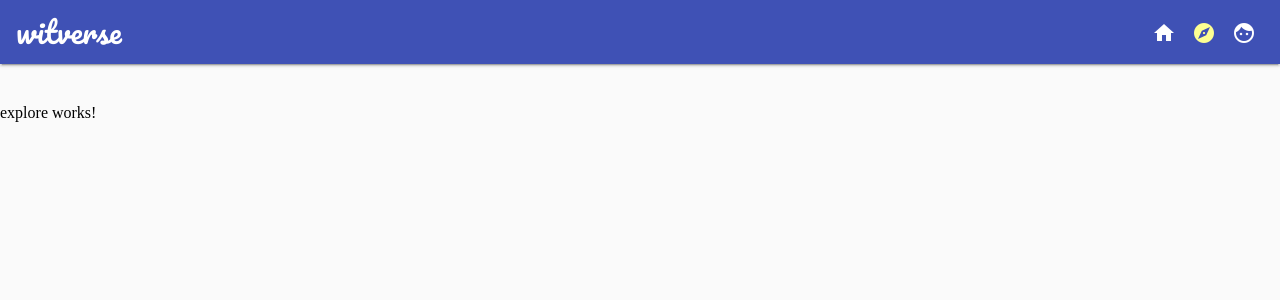
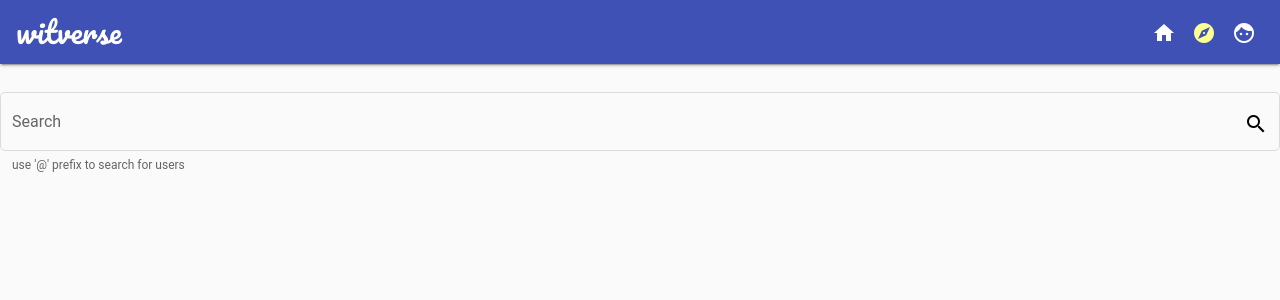
Before and after one commit to ajaypanthagani/witverse-frontend, an Angular app: page /a/home in a window 1280 px wide. Both pictures are taken after a click on the button "explore". Shown: the top 300 px of the page. Built offline with nearby package versions, Linux system fonts and the light colour scheme.

Commit message:
created search component and search service

```diff
--- a/src/app/authorized/authorized.module.ts
+++ b/src/app/authorized/authorized.module.ts
@@ -8,6 +8,7 @@ import { FormBuilder, FormsModule, ReactiveFormsModule } from '@angular/forms';
 
 // services imports
 import { QuoteService } from './services/quote.service';
+import { SearchService } from './services/search.service';
 
 /*material imports module*/
 import { MatImportsModule } from '../mat-imports/mat-imports.module';
@@ -23,6 +24,7 @@ import { NewsfeedComponent } from './newsfeed/newsfeed.component';
 import { QuoteComponent } from './quote/quote.component';
 import { QuoteCreateComponent } from './quote-create/quote-create.component';
 import { TrendingComponent } from './trending/trending.component';
+import { SearchComponent } from './search/search.component';
 
 
 
@@ -39,7 +41,7 @@ import { TrendingComponent } from './trending/trending.component';
     NewsfeedComponent,
     QuoteComponent,
     QuoteCreateComponent,
-    TrendingComponent
+    TrendingComponent, SearchComponent
   ],
   imports: [
     CommonModule,
@@ -52,6 +54,7 @@ import { TrendingComponent } from './trending/trending.component';
 
     FormBuilder,
     QuoteService,
+    SearchService
 
   ]
 })
--- a/src/app/authorized/explore/explore.component.html
+++ b/src/app/authorized/explore/explore.component.html
@@ -1 +1,7 @@
-<p>explore works!</p>
+<app-search></app-search>
+
+<p>
+
+    {{data}}
+
+</p>
--- a/src/app/authorized/explore/explore.component.ts
+++ b/src/app/authorized/explore/explore.component.ts
@@ -1,4 +1,5 @@
 import { Component, OnInit } from '@angular/core';
+import { SearchService } from '../services/search.service';
 
 @Component({
   selector: 'app-explore',
@@ -7,7 +8,18 @@ import { Component, OnInit } from '@angular/core';
 })
 export class ExploreComponent implements OnInit {
 
-  constructor() { }
+  data : any;
+
+  constructor(private search : SearchService) {
+
+    this.search.emmit().subscribe(
+      (data) => {
+
+        this.data = data;
+
+      }
+    )
+  }
 
   ngOnInit(): void {
   }
--- /dev/null
+++ b/src/app/authorized/search/search.component.html
@@ -0,0 +1,20 @@
+
+
+<form [formGroup]="searchForm">
+
+  <mat-form-field class="search-form-field" appearance="outline">
+    <mat-label>Search</mat-label>
+
+    <input class="search-input-field" matInput placeholder="search & explore" formControlName="searchValue">
+
+      <!-- clear me button -->
+    <button mat-icon-button class="clear-button" *ngIf="searchForm.get('searchValue').value" matSuffix mat-icon-button aria-label="Clear" (click)="reset()">
+      <mat-icon>close</mat-icon>
+    </button>
+    <!-- clear me button -->
+
+    <mat-icon matSuffix>search</mat-icon>
+    <mat-hint> use '@' prefix to search for users</mat-hint>
+  </mat-form-field>
+
+</form>
--- /dev/null
+++ b/src/app/authorized/search/search.component.scss
@@ -0,0 +1,9 @@
+.search-form-field{
+
+    width: 100vw;
+}
+
+.clear-button{
+
+    display: inline;
+}
--- /dev/null
+++ b/src/app/authorized/search/search.component.ts
@@ -0,0 +1,48 @@
+import { Component, OnInit } from '@angular/core';
+
+import { SearchService } from '../services/search.service';
+
+import { FormGroup, FormBuilder } from '@angular/forms';
+
+@Component({
+  selector: 'app-search',
+  templateUrl: './search.component.html',
+  styleUrls: ['./search.component.scss']
+})
+export class SearchComponent implements OnInit {
+
+  searchForm : FormGroup;
+
+  constructor(private formBuilder : FormBuilder, private search : SearchService) {
+
+    this.initForm();
+
+  }
+
+  ngOnInit(): void {
+
+  }
+
+  initForm(){
+
+    this.searchForm = this.formBuilder.group({
+
+      searchValue : ['']
+
+    });
+
+    this.searchForm.controls['searchValue'].valueChanges
+    .subscribe(
+
+      searchValue => this.search.absorb(searchValue)
+
+    )
+  }
+
+  reset(){
+
+    this.searchForm.reset();
+
+  }
+
+}
--- /dev/null
+++ b/src/app/authorized/services/search.service.ts
@@ -0,0 +1,26 @@
+import { Injectable } from '@angular/core';
+import { Observable, Subject } from 'rxjs';
+
+@Injectable({
+  providedIn: 'root'
+})
+export class SearchService {
+
+  value  = new Subject<any>();
+
+  constructor() {
+
+  }
+
+  absorb(value){
+
+    this.value.next(value);
+
+  }
+
+  emmit(){
+
+    return this.value.asObservable();
+
+  }
+}
```
Also changed, not shown: 2 other files (tests, documents, lock files or other folders).
